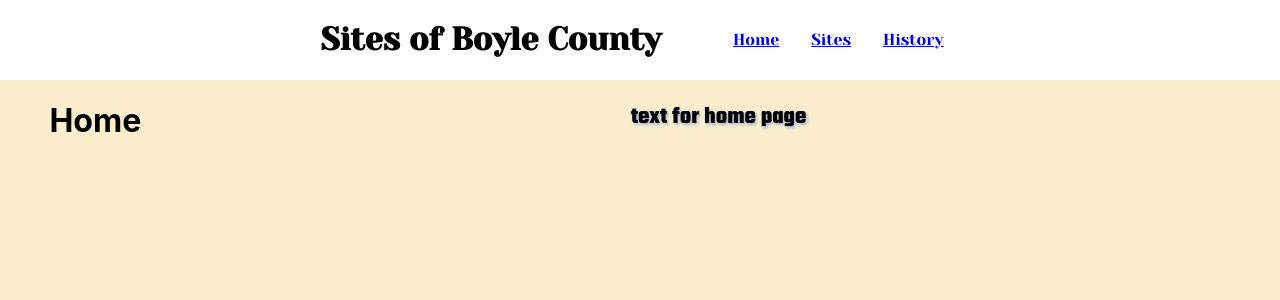
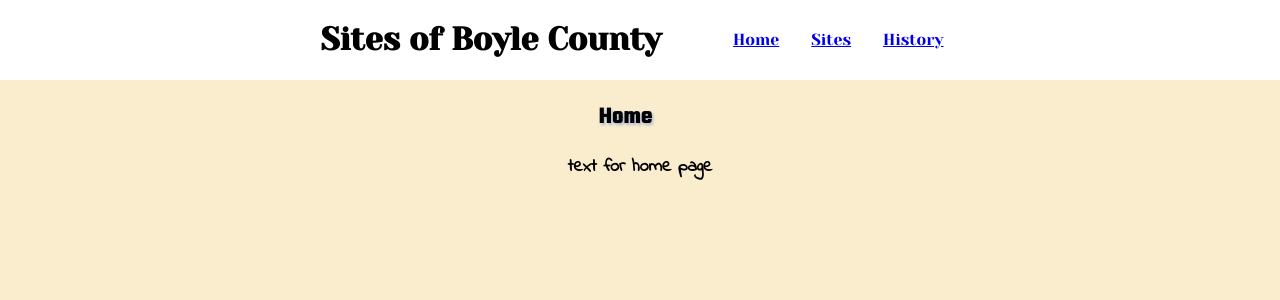
Before and after one commit to tenghoit/csc260-w26-project3, a React (Create React App) app: page / in a window 1280 px wide. Shown: the top 300 px of the page. Built offline with nearby package versions, Linux system fonts and the light colour scheme; no server answers.

Commit message:
added progress tracker

```diff
--- a/src/App.css
+++ b/src/App.css
@@ -103,10 +103,16 @@ nav ul li{
 
 main{
   display: flex;
+  flex-flow: column wrap;
+  justify-content: space-evenly;
+  align-content: space-evenly;
+}
+
+.allSites {
+  display: flex;
   flex-flow: row wrap;
   justify-content: space-evenly;
   align-content: space-evenly;
-
   perspective: 1200px;
 }
 
@@ -170,6 +176,7 @@ h2{
   width: 80%;
   font-family: "Teko", sans-serif;
   text-shadow: 1.5px 1.5px 3px rgb(169, 184, 215);
+  text-align: center;
 }
 
 .detail img{
--- a/src/App.js
+++ b/src/App.js
@@ -3,6 +3,8 @@ import './App.css';
 
 import { useState, useEffect } from 'react';
 import { BrowserRouter, Route, Routes, Link } from "react-router-dom";
+
+import Header from "./Header";
 import SiteList from './SiteList';
 import SiteDetails from './SiteDetails';
 import Home from './Home';
@@ -12,8 +14,14 @@ function App() {
 
   const [sites, setSites] = useState([])
   const [queriedSites, setQueriedSites] = useState([])
-  const [bookmarks, setBookmarks] = useState({})
-  const [history, setHistory] = useState([])
+  const [bookmarks, setBookmarks] = useState(() => {
+    const val = localStorage.getItem("bookmarks")
+    return val ? JSON.parse(val) : {}
+  })
+  const [history, setHistory] = useState(() => {
+    const val = localStorage.getItem("history")
+    return val ? JSON.parse(val) : []
+  })
 
   useEffect(() => {
     async function fetchSites() {
@@ -57,6 +65,8 @@ function App() {
   return (
     <div className="App">
       <BrowserRouter>
+        <Header />
+
         <Routes>
           <Route path='/' element={<Home />} />
           <Route path="/sites" element={<SiteList sites={sites} queriedSites={queriedSites} setQueriedSites={setQueriedSites} bookmarks={bookmarks} setBookmarks={setBookmarks} />} />
--- a/src/History.js
+++ b/src/History.js
@@ -1,16 +1,18 @@
 import React from "react";
 import { Link } from "react-router-dom";
-import Header from "./Header";
 
 
 function History(props){
-    // console.log(props.history);
 
     return(
-        <>
-            <Header />
         <main>
+            <section>
+                <h2>Progress Tracker</h2>
+                <p>Visited {props.history.length} / {props.sites.length} sites</p>
+            </section>
+            <section>
                 <h2>Recently Visited</h2>
+                <div className="allSites">
                     {props.history.length < 1 ?
                         <p>No History</p>
                         :
@@ -21,9 +23,9 @@ function History(props){
                             </article>
                         ))
                     }
+                </div>
+            </section>
         </main>
-        </>
-
     )
 }
 
--- a/src/Home.js
+++ b/src/Home.js
@@ -1,17 +1,13 @@
 import React from "react";
-
-import Header from "./Header";
 
 function Home(){
     return(
-        <>
-            <Header />
-            <main>
-                <h1>Home</h1>
-                <h2>text for home page</h2>
-            </main>
-        </>
-
+        <main>
+            <section>
+                <h2>Home</h2>
+                <p>text for home page</p>
+            </section>
+        </main>
     )
 }
 
--- a/src/SiteDetails.js
+++ b/src/SiteDetails.js
@@ -2,7 +2,6 @@ import React, { useEffect } from "react";
 
 // TODO: Import components/hooks from react-router-dom
 import { useParams } from "react-router-dom";
-import Header from "./Header";
 
 function SiteDetails(props) {
    const { SiteID } = useParams();
@@ -16,27 +15,24 @@ function SiteDetails(props) {
         setHistory(prev => {
             let newHistory = prev.filter(site => site.SiteID.toString() !== SiteID) // if already in then rm
             newHistory = [site, ...newHistory]
-            return newHistory.splice(0,10)
+            return newHistory
         })
    }, [SiteID, site, setHistory])
 
    return(
-    <>
-        <Header />
+        <main>
             {site === undefined ?
-            <main>
                 <p>Site with ID {SiteID} not found.</p>
-            </main>
                 :
-            <main className="detail">
+                <section className="detail">
                     <h2>{site.Site}</h2>
                     <img src={`/${site.Image}`} alt={`${site.Site}`} />
                     <p className="descDetail">{site.Description}</p>
                     <p>Latitude: {site.Latitude} | Longitude: {site.Longitude}</p>
                     <p><a href={`https://www.google.com/maps/search/?api=1&query=${site.Latitude},${site.Longitude}`}>Google Map Link</a></p>
+                </section>
+            }
         </main>
-        }
-    </>
    )
 }
 
--- a/src/SiteList.js
+++ b/src/SiteList.js
@@ -3,7 +3,6 @@ import React from "react";
 // TODO: Import components from react-router-dom
 import { useState } from 'react';
 import { Link } from "react-router-dom";
-import Header from "./Header";
 
 function SiteList(props) {
    const [searchTerm, setSearchTerm] = useState("");
@@ -41,11 +40,12 @@ function SiteList(props) {
       })
    }
 
-
    return (
-      <>
-         <Header />
+      <main>
+         <section>
             <h2>All Sites</h2>
+         </section>
+         <section>
             <form onSubmit={handleQuery}>
                <div>
                   <label for="searchTerm">Search: </label>
@@ -57,7 +57,8 @@ function SiteList(props) {
                </div>
                <button type='submit' className='submit'>Submit</button>
             </form>
-         <main>
+         </section>
+         <section className="allSites">
             {queriedSites.map(site =>(
                <article>
                   <h2>{site.Site}</h2>
@@ -65,8 +66,8 @@ function SiteList(props) {
                   <Link to={`/sites/${site.SiteID}`}><img src={`/${site.Image}`} alt={`${site.Site}`} /></Link>
                </article>
             ))}
+         </section>
       </main>
-      </>
    );
 }
 
```
Lines whose indentation alone changed are shown as unchanged.
